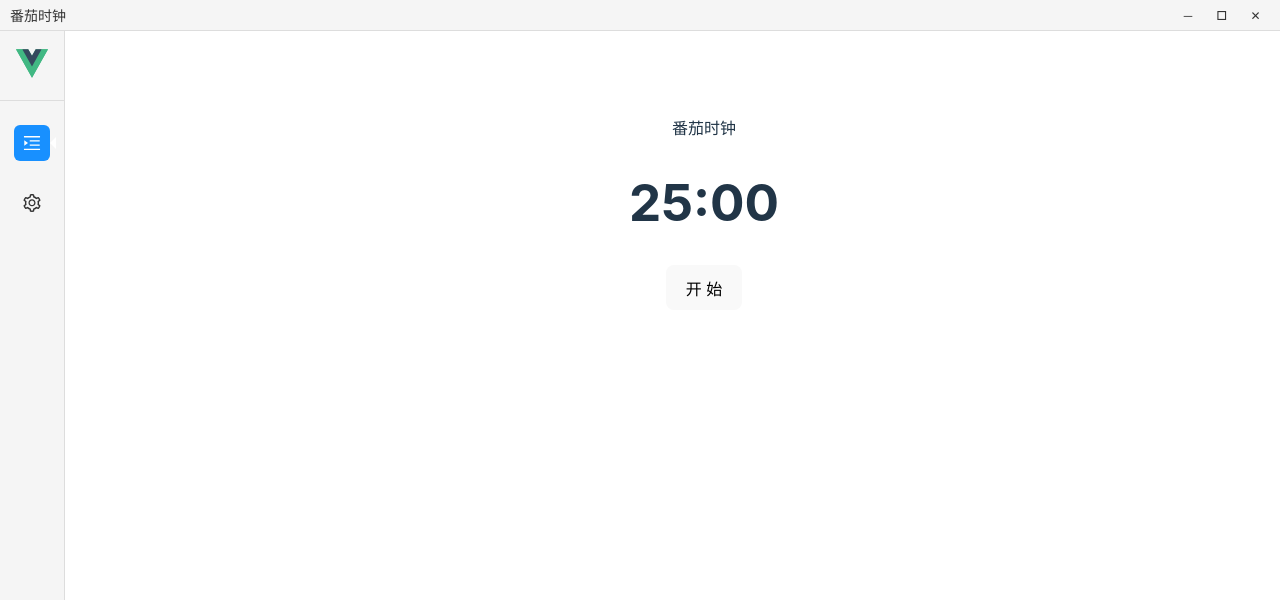
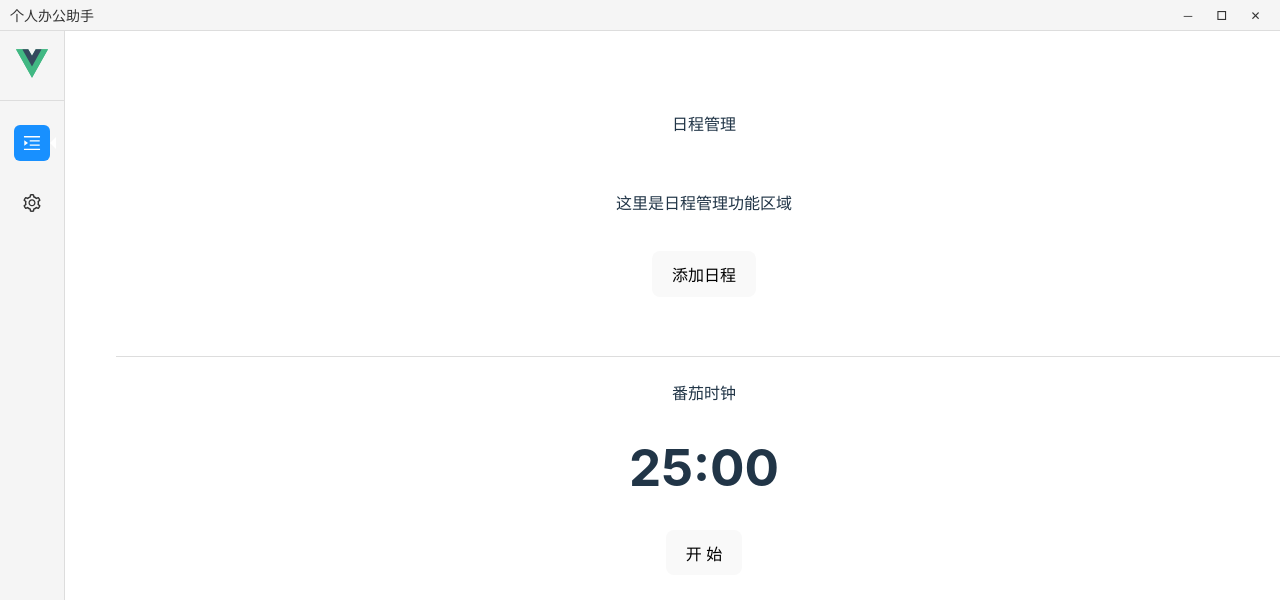
Before and after one commit to dxxjem/PoClock, a Vue app: page / in a window 1280 px wide. Shown: the top 600 px of the page. Built offline with nearby package versions, Linux system fonts and the light colour scheme.

Commit message:
feat(App): 添加日程管理功能并优化界面布局
- 在 App.vue 中引入 ScheduleManager 组件
- 更新顶部任务栏文本为"个人办公助手"
- 调整 pomodoro 内容区域布局，添加日程管理功能
- 新增 ScheduleManager.vue 组件，实现日程管理基本界面

```diff
--- a/src/App.vue
+++ b/src/App.vue
@@ -2,6 +2,7 @@
 import { ref } from 'vue'
 import PomodoroClock from './components/PomodoroClock.vue'
 import Settings from './components/Settings.vue'
+import ScheduleManager from './components/ScheduleManager.vue'
 import { MenuUnfoldOutlined, SettingOutlined } from '@ant-design/icons-vue'
 
 const activeMenu = ref('pomodoro')
@@ -49,7 +50,7 @@ const closeWindow = () => {
   <div class="app-container">
     <!-- 顶部任务栏 -->
     <div class="title-bar">
-      <div class="title-bar-text">番茄时钟</div>
+      <div class="title-bar-text">个人办公助手</div>
       <div class="title-bar-controls">
         <button class="title-bar-button minimize" @click="minimizeWindow">─</button>
         <button class="title-bar-button maximize" @click="maximizeWindow">□</button>
@@ -79,7 +80,9 @@ const closeWindow = () => {
 
       <!-- 右侧内容区域 -->
       <div class="content">
-        <div v-if="activeMenu === 'pomodoro'">
+        <div v-if="activeMenu === 'pomodoro'" class="pomodoro-layout">
+          <ScheduleManager />
+          <div class="divider"></div>
           <PomodoroClock msg="个人办公助手" />
         </div>
         <div v-else-if="activeMenu === 'settings'">
@@ -298,6 +301,25 @@ const closeWindow = () => {
   padding: 24px;
 }
 
+.pomodoro-layout {
+  display: flex;
+  flex-direction: column;
+  height: 100%;
+}
+
+.divider {
+  height: 1px;
+  background-color: #ddd;
+  margin: 0 20px;
+}
+
+/* 深色模式适配 */
+@media (prefers-color-scheme: dark) {
+  .divider {
+    background-color: #555;
+  }
+}
+
 /* 彻底隐藏滚动条 */
 ::-webkit-scrollbar {
   display: none !important;
--- /dev/null
+++ b/src/components/ScheduleManager.vue
@@ -0,0 +1,28 @@
+<template>
+  <Card class="schedule-card" title="日程管理">
+    <div class="schedule-content">
+      <p>这里是日程管理功能区域</p>
+      <Button type="primary">添加日程</Button>
+    </div>
+  </Card>
+</template>
+
+<script setup lang="ts">
+import { Card, Button } from 'ant-design-vue'
+</script>
+
+<style scoped>
+.schedule-card {
+  margin: 20px;
+  text-align: center;
+}
+
+.schedule-content {
+  min-height: 200px;
+  display: flex;
+  flex-direction: column;
+  align-items: center;
+  justify-content: center;
+  gap: 20px;
+}
+</style>
```
